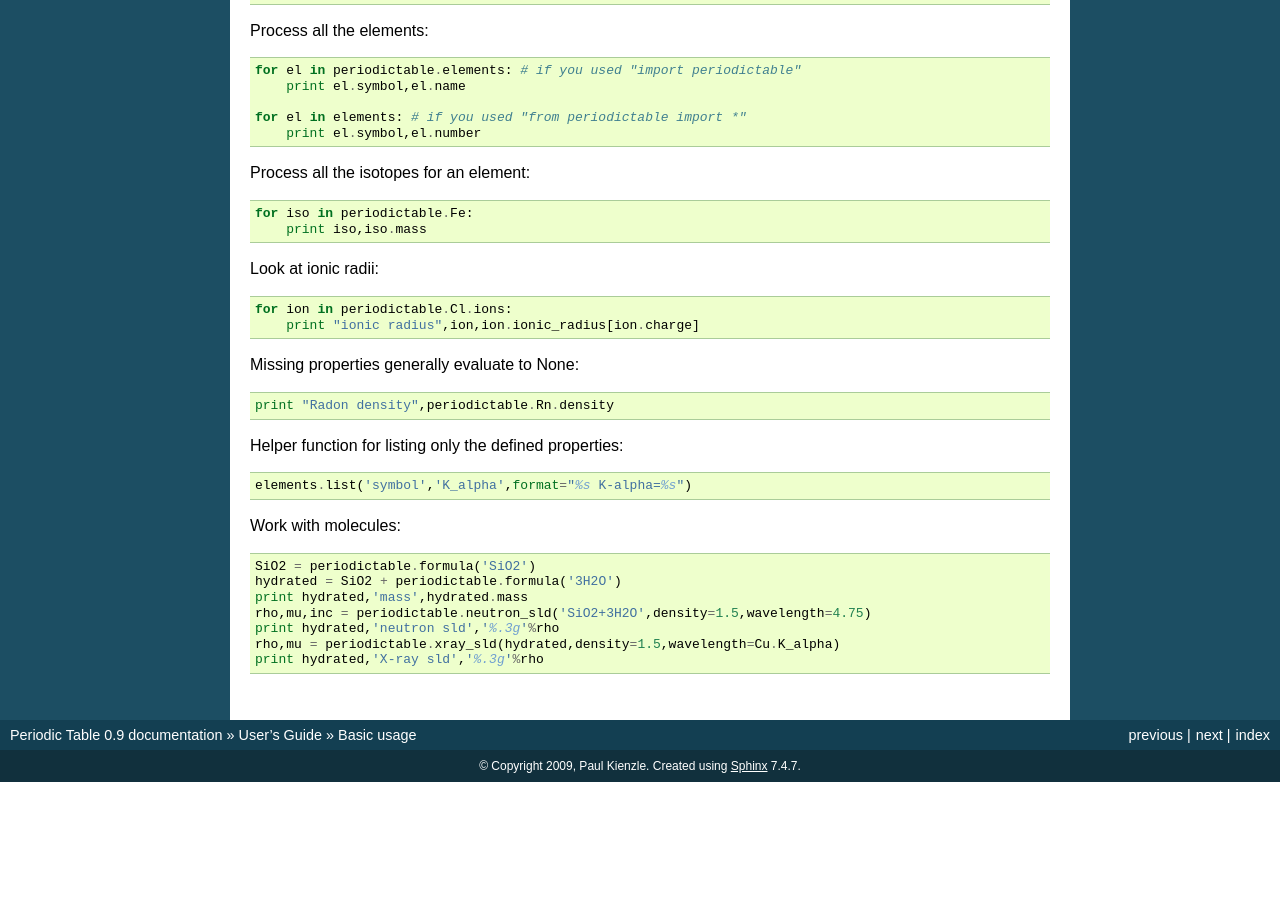
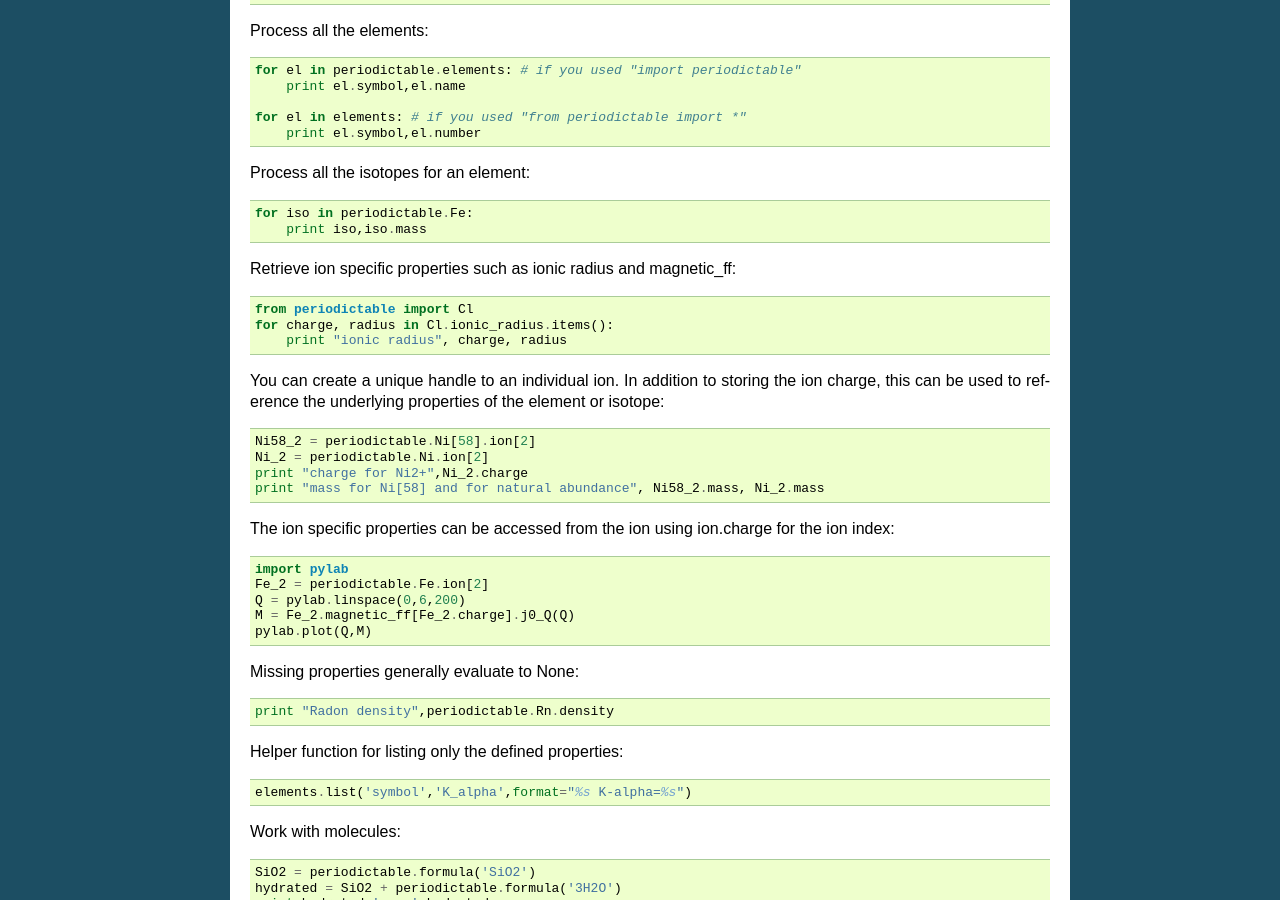
Before and after one commit to pkienzle/periodictable, a Sphinx documentation site: the page built from doc/sphinx/guide/using.rst, in a window 1280 px wide and 900 px high, scrolled down 663 px. Built offline with Sphinx 7.4.7, drawn with Linux system fonts in a browser that asks for light colours; formulas are drawn with MathJax 3; before the commit the page ends 1445 px from its top, so only the background shows below that.

Commit message:
elements: revise ion handling to support Ni[58].ion[2] for Ni_{58}^{2+}

```diff
--- a/doc/sphinx/guide/using.rst
+++ b/doc/sphinx/guide/using.rst
@@ -49,11 +49,29 @@ Process all the isotopes for an element::
     for iso in periodictable.Fe:
         print iso,iso.mass
 
-Look at ionic radii::
+Retrieve ion specific properties such as ionic radius and magnetic_ff::
 
-    for ion in periodictable.Cl.ions:
-        print "ionic radius",ion,ion.ionic_radius[ion.charge]
+    from periodictable import Cl
+    for charge, radius in Cl.ionic_radius.items():
+        print "ionic radius", charge, radius
 
+You can create a unique handle to an individual ion.  In addition to storing
+the ion charge, this can be used to reference the underlying properties of
+the element or isotope::
+
+    Ni58_2 = periodictable.Ni[58].ion[2]
+    Ni_2 = periodictable.Ni.ion[2]
+    print "charge for Ni2+",Ni_2.charge
+    print "mass for Ni[58] and for natural abundance", Ni58_2.mass, Ni_2.mass
+
+The ion specific properties can be accessed from the ion using ion.charge
+for the ion index::
+
+    import pylab
+    Fe_2 = periodictable.Fe.ion[2]
+    Q = pylab.linspace(0,6,200)
+    M = Fe_2.magnetic_ff[Fe_2.charge].j0_Q(Q)
+    pylab.plot(Q,M)
 
 Missing properties generally evaluate to None::
 
```
Also changed, not shown: 3 other files.
